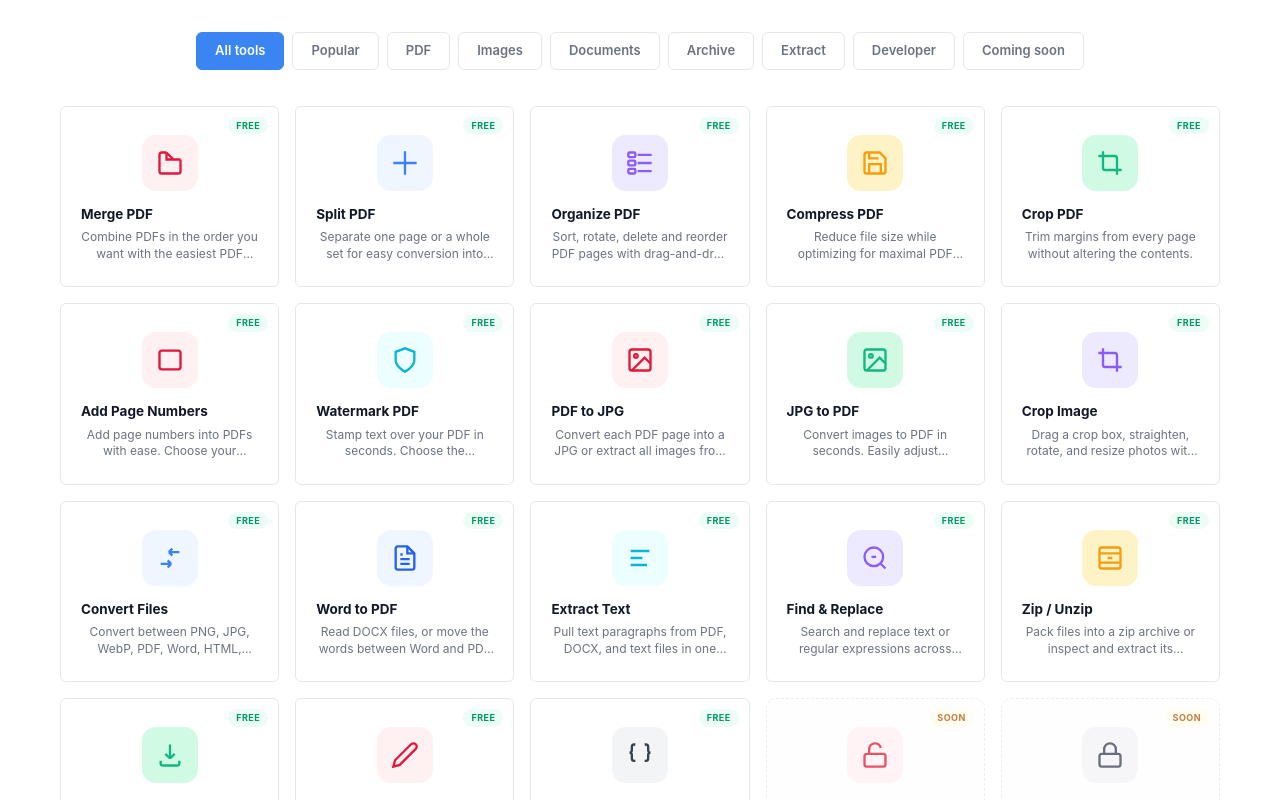
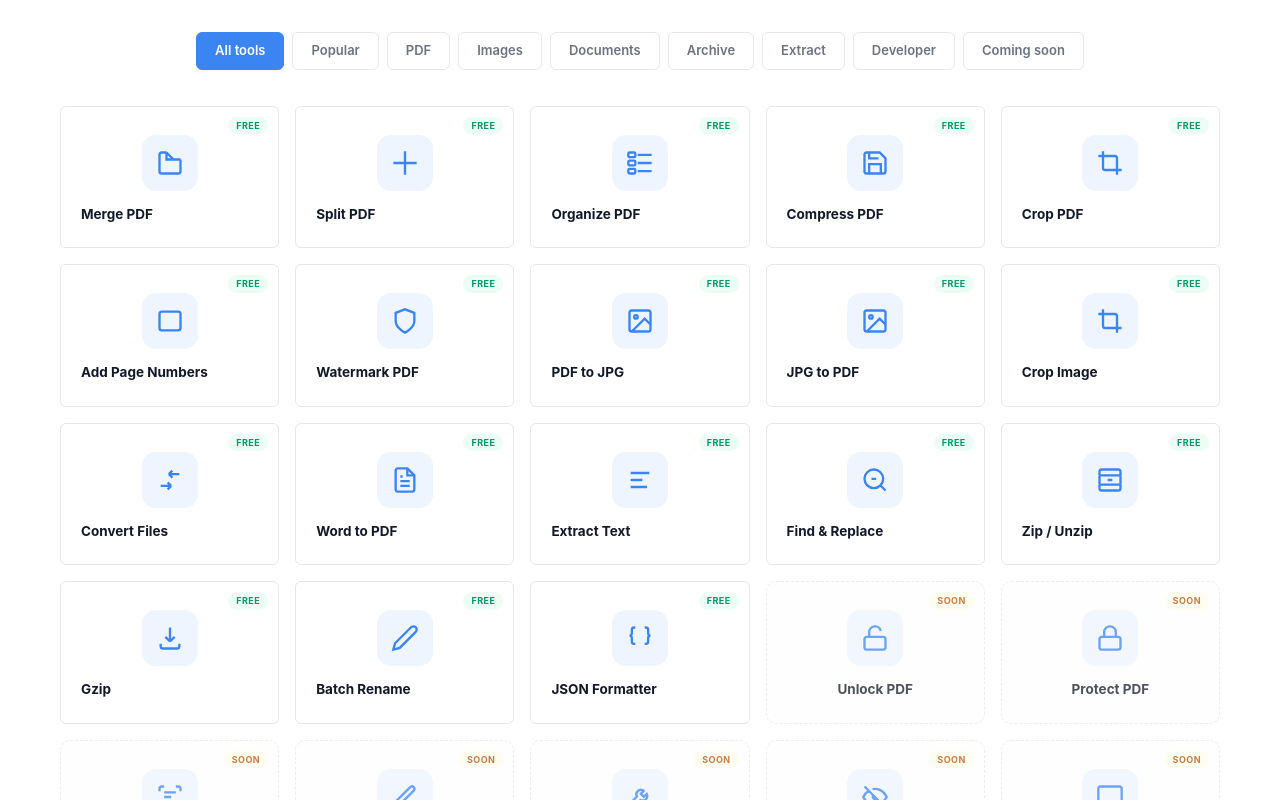
Before and after one commit to mosahel01/document-parser, a React (Vite) app: page / in a window 1280 px wide. Shown: the part 1060-1860 px from the top of the page. Built offline with nearby package versions, Linux system fonts and the light colour scheme.

Commit message:
feat(home): show blue icon cards without descriptions

```diff
--- a/src/components/ToolCard.tsx
+++ b/src/components/ToolCard.tsx
@@ -3,30 +3,24 @@ import type { CSSProperties, ReactElement } from 'react'
 export type ToolCardProps = {
   id: string
   title: string
-  description: string
   icon: ReactElement
   category?: string
   badge?: string
-  color?: string
-  backgroundColor?: string
   onClick?: () => void
   comingSoon?: boolean
 }
 
 export function ToolCard({
   title,
-  description,
   icon,
   category,
   badge,
-  color = 'var(--accent)',
-  backgroundColor = 'var(--accent-soft)',
   onClick,
   comingSoon = false,
 }: ToolCardProps) {
   const style = {
-    '--card-color': color,
-    '--card-bg': backgroundColor,
+    '--card-color': 'var(--accent)',
+    '--card-bg': 'var(--accent-soft)',
   } as CSSProperties
 
   const body = (
@@ -60,9 +54,6 @@ export function ToolCard({
       </span>
 
       <h3 className="text-sm font-bold leading-snug text-ink">{title}</h3>
-      <p className="mt-1.5 text-xs leading-snug text-muted line-clamp-2">
-        {description}
-      </p>
       {category && <span className="sr-only">{category}</span>}
     </>
   )
```
